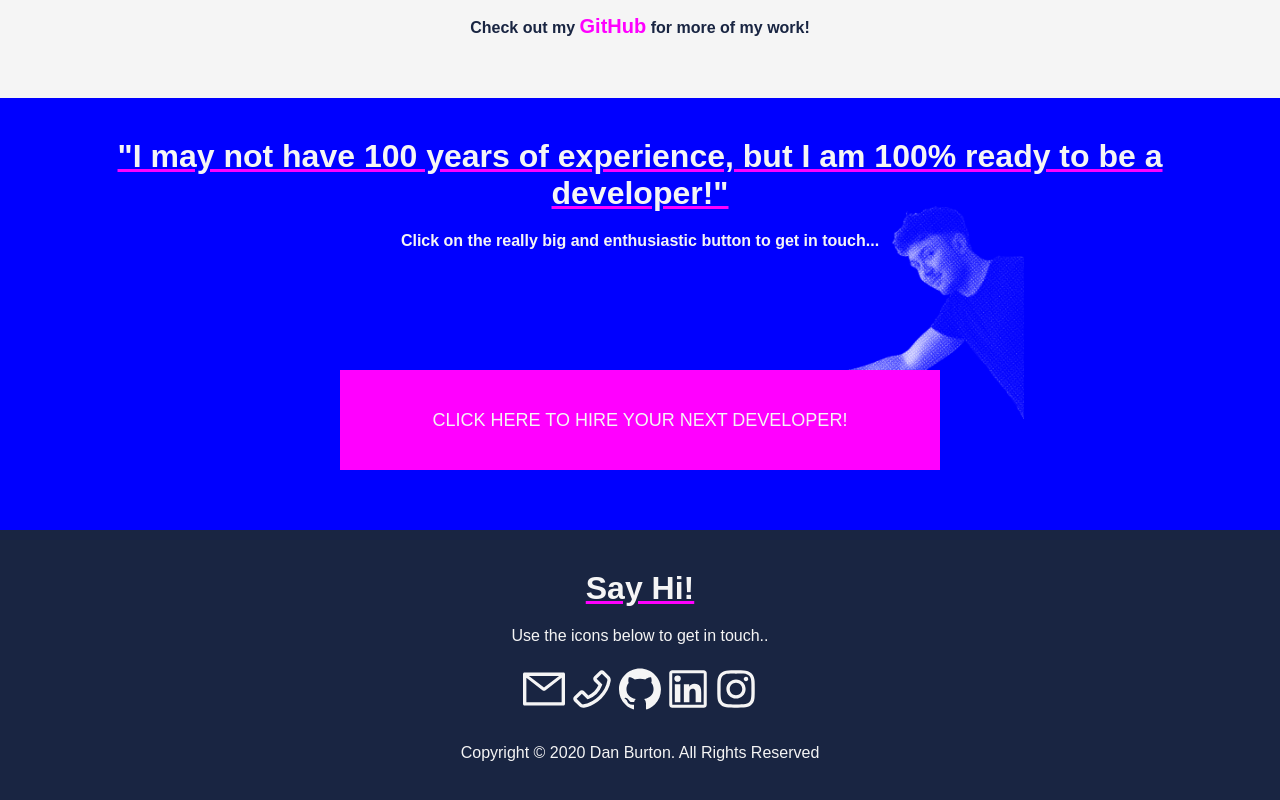
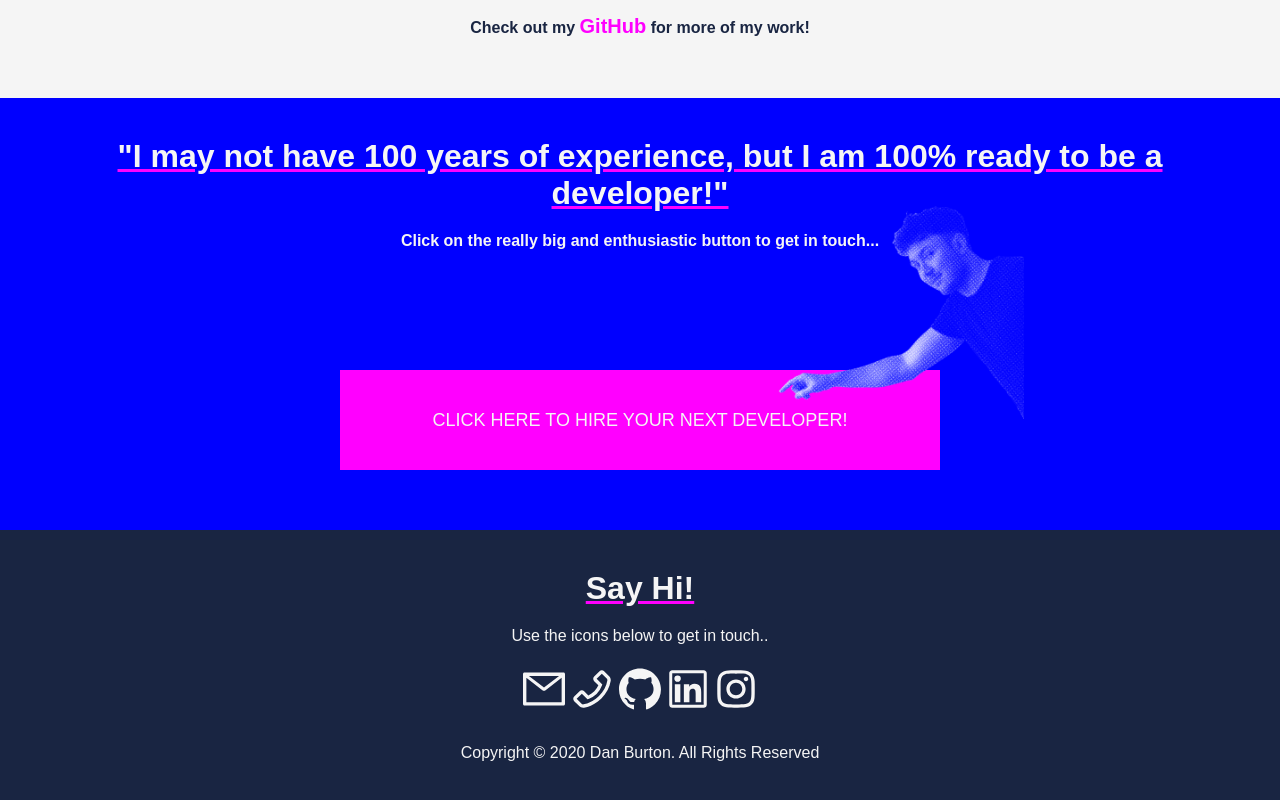
Before and after one commit to dan9b6/new-personal-site, a Next.js app: page / in a window 1280 px wide. Shown: the part 2600-3400 px from the top of the page. Built offline with nearby package versions, Linux system fonts and the light colour scheme; a web font is replaced by a local one.

Commit message:
Z index increased for close img

```diff
--- a/styles/globals.scss
+++ b/styles/globals.scss
@@ -251,6 +251,7 @@ nav.active {
     }
     img {
       position: absolute;
+      z-index: 2;
       width: 200px;
       right: 0;
       top: 50%;
@@ -570,6 +571,7 @@ nav.active {
       display: flex;
       padding-top: 20px;
       section {
+        width: 400px;
         img {
           height: 40px;
         }
```
